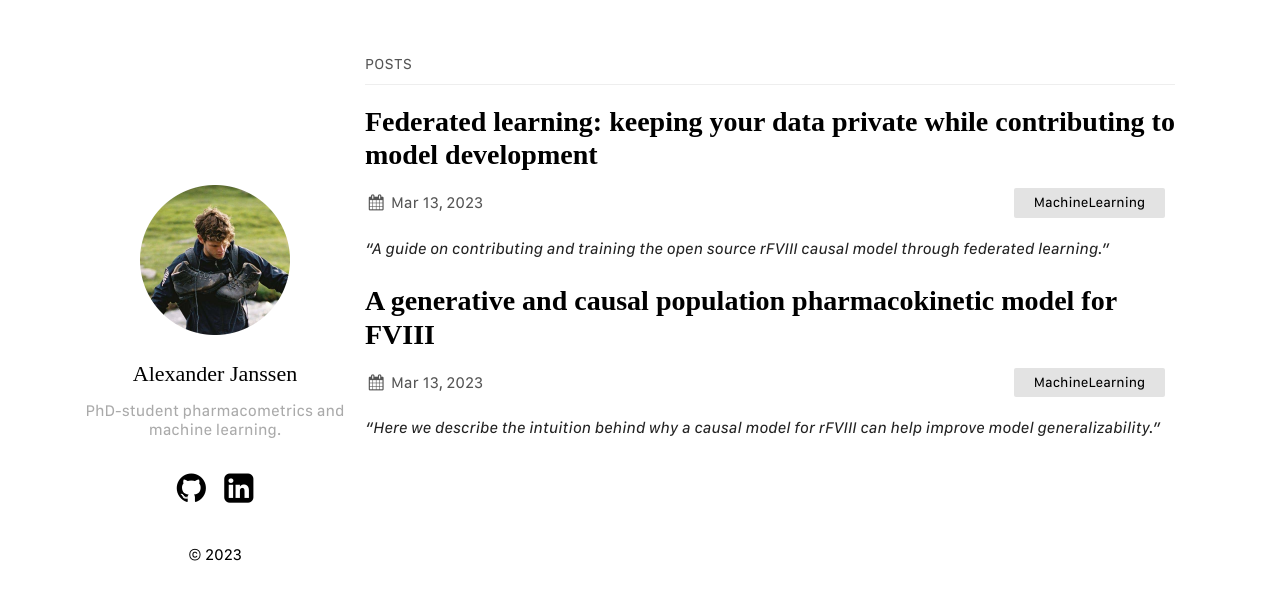
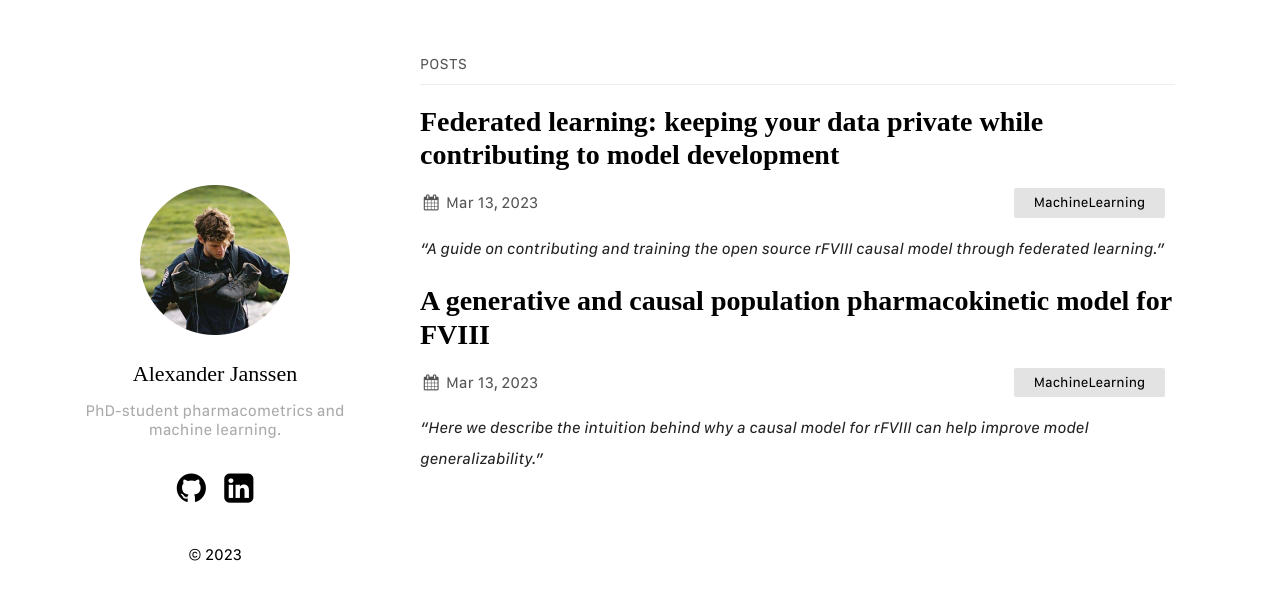
Before and after one commit to Janssena/Janssena.github.io, a Jekyll site: the page built from index.md, in a window 1280 px wide. Shown: the top 600 px of the page. Built offline with Jekyll 4.4.1, drawn with Linux system fonts in a browser that asks for light colours.

Commit message:
change sass increase margin

```diff
--- a/_sass/plain.scss
+++ b/_sass/plain.scss
@@ -6,7 +6,7 @@ $linkColor: #0a59b0;
 $mobileW: 768px;
 $smallMobileW: 480px;
 $bigScreenW: 1600px;
-$leftWidth: 220px;
+$leftWidth: 275px;
 
 @font-face {
   font-family: "San Francisco";
```
